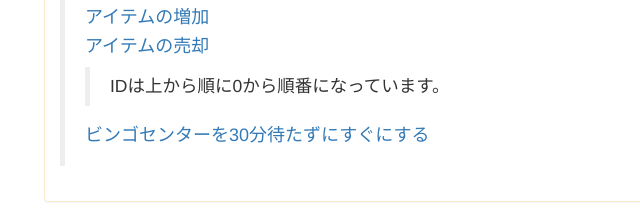
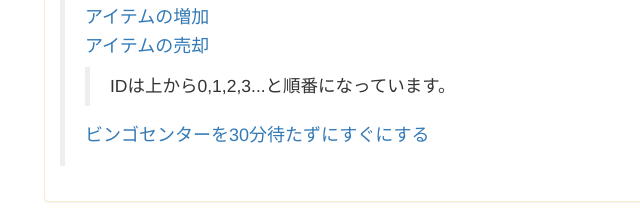
Before and after one commit to razlite/CookieClicker-Bookmarklets, a plain HTML site: page index.html in a window 1280 px wide. Shown: the part 757-976 px from the top of the page, 26-666 px from the left. Drawn offline with nearby package versions, Linux system fonts and the light colour scheme.

Commit message:
日本語を修正

```diff
--- a/index.html
+++ b/index.html
@@ -82,7 +82,7 @@
 
                     <h5>
                         <blockquote>
-                            IDは上から順に0から順番になっています。<br />
+                            IDは上から0,1,2,3...と順番になっています。<br />
                         </blockquote>
                     <h5>
 
```
